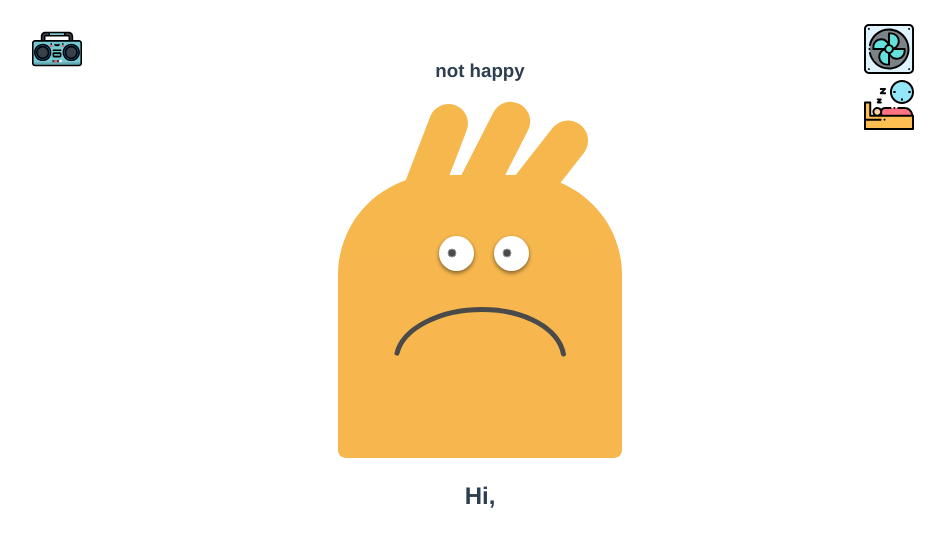
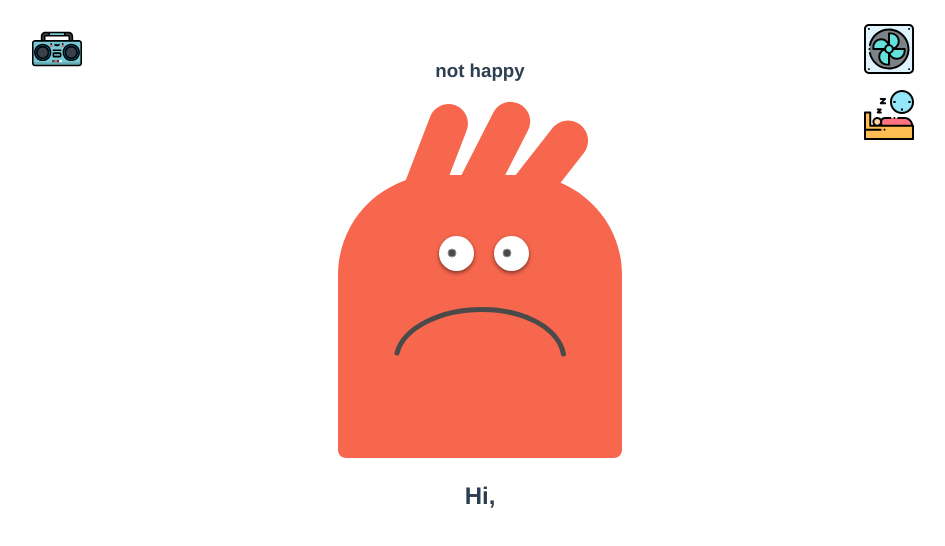
Before and after one commit to dev-ale/webcl-2020-vue-svg-animation, a Vue app: page / in a window 1280 px wide. Shown: the top 546 px of the page, without its empty margins (160-1105 px from the left). Built offline with nearby package versions, Linux system fonts and the light colour scheme.

Commit message:
farbe gewechselt und text für "sleep" funktion hinzugefügt

```diff
--- a/package.json
+++ b/package.json
@@ -11,9 +11,10 @@
   "dependencies": {
     "core-js": "^3.6.4",
     "core-util-is": "^1.0.2",
+    "express": "^4.17.1",
     "howler": "^2.1.3",
     "vue": "^2.6.11",
-    "express": "^4.17.1"
+    "vue-color": "^2.7.1"
   },
   "devDependencies": {
     "@vue/cli-plugin-babel": "~4.3.0",
--- a/src/components/Eyes.vue
+++ b/src/components/Eyes.vue
@@ -162,7 +162,7 @@
                 <g id="Page-1" stroke="none" stroke-width="1" fill="none" fill-rule="evenodd">
                     <g id="Apple-TV" transform="translate(-636.000000, -469.000000)">
                         <g id="happy" transform="translate(636.000000, 463.000000)">
-                            <g @click="toggleHappy" id="Group" opacity="0.801990327" fill="#F5A623">
+                            <g @click="toggleHappy" id="Group" opacity="0.801990327" :fill="color">
                                 <path d="M100,80 L184,80 C239.228475,80 284,124.771525 284,180 L284,355 C284,359.418278 280.418278,363 276,363 L8,363 C3.581722,363 5.41083001e-16,359.418278 0,355 L0,180 C-6.76353751e-15,124.771525 44.771525,80 100,80 Z" id="Rectangle"></path>
 
                                 <!-- Haare normal wenn haar=true && happy = true-->
@@ -224,7 +224,6 @@
                     </g>
                 </g>
             </svg>
-
         </div>
     </div>
 </template>
@@ -235,7 +234,7 @@
 
     export default {
         data:() => ({
-            color: '#EDD60C',
+            color: '#f54323',
             happyStatus: false,
             infoMessage: 'not happy',
             eyepokedStatus: false,
@@ -425,6 +424,7 @@
         top: 3%;
     }
     .sleepButton {
+        padding-top: 10px;
         position: fixed;
         right: 20%;
         top: 10%;
--- a/src/components/Info.vue
+++ b/src/components/Info.vue
@@ -3,7 +3,7 @@
         <!--    Typer JS Text -->
         <h2>
             Hi, <br>
-            <span class="typer" id="first-typer" data-words="play some sound, poke me in my right eye, turn on the fan" data-colors="#cd2032,#cc1e81,#6e6abb"></span>
+            <span class="typer" id="first-typer" data-words="play some sound, poke me in my right eye, turn on the fan, put me to sleep" data-colors="#cd2032,#cc1e81,#6e6abb"></span>
             <span class="cursor" data-owner="first-typer"></span>
         </h2>
     </div>
```
Also changed, not shown: 1 other file (tests, documents, lock files or other folders).
